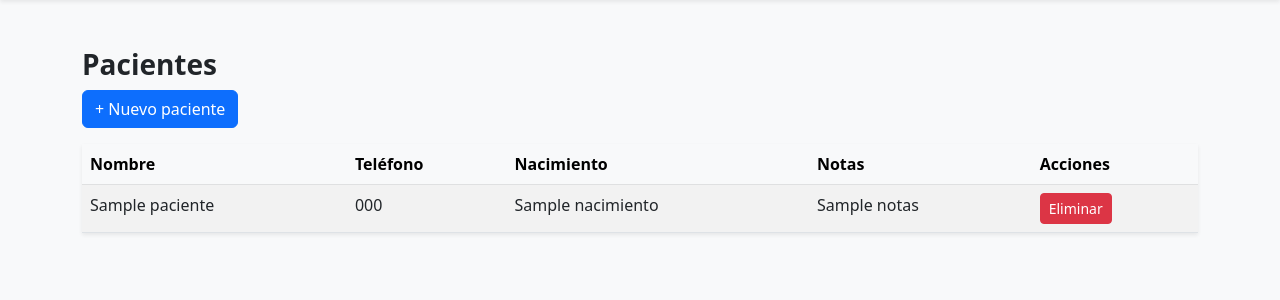
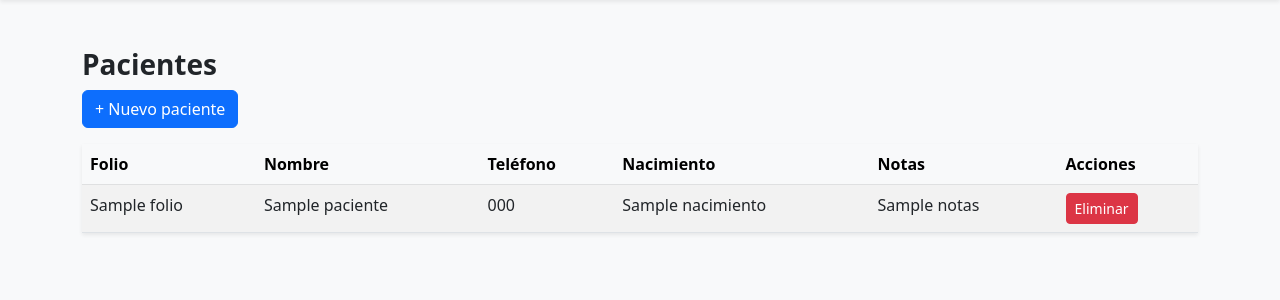
Before and after one commit to Luislopeze/Clinica, a Flask app: template templates/pacientes.html in a window 1280 px wide. Shown: the part 56-356 px from the top of the page. Run offline with Flask 3, Linux system fonts and the light colour scheme; the template is opened without the code that fills it: most values are stand-ins (such as "Sample title", 1, 10 or a date in 2020).

Commit message:
Update pacientes.html

```diff
--- a/templates/pacientes.html
+++ b/templates/pacientes.html
@@ -8,6 +8,7 @@
 <table class="table table-striped shadow-sm">
     <thead class="table-light">
         <tr>
+            <th>Folio</th>
             <th>Nombre</th>
             <th>Teléfono</th>
             <th>Nacimiento</th>
@@ -18,6 +19,7 @@
     <tbody>
         {% for p in pacientes %}
         <tr>
+            <td>{{ p.folio }}</td>
             <td>{{ p.nombre }}</td>
             <td>{{ p.telefono }}</td>
             <td>{{ p.nacimiento }}</td>
```
